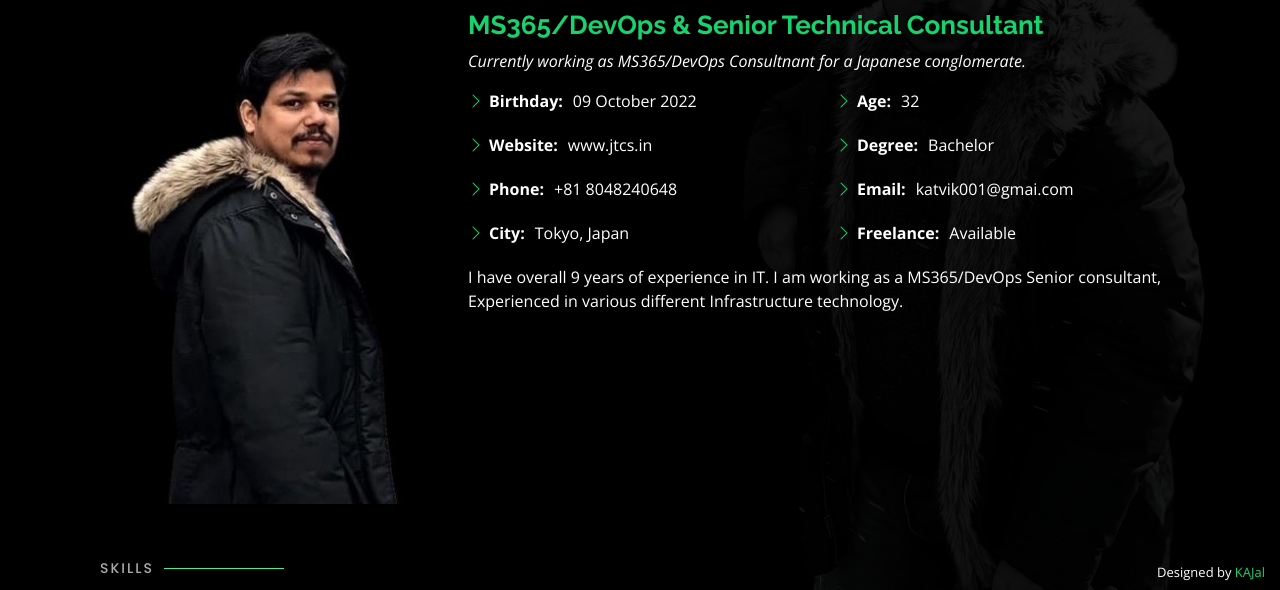
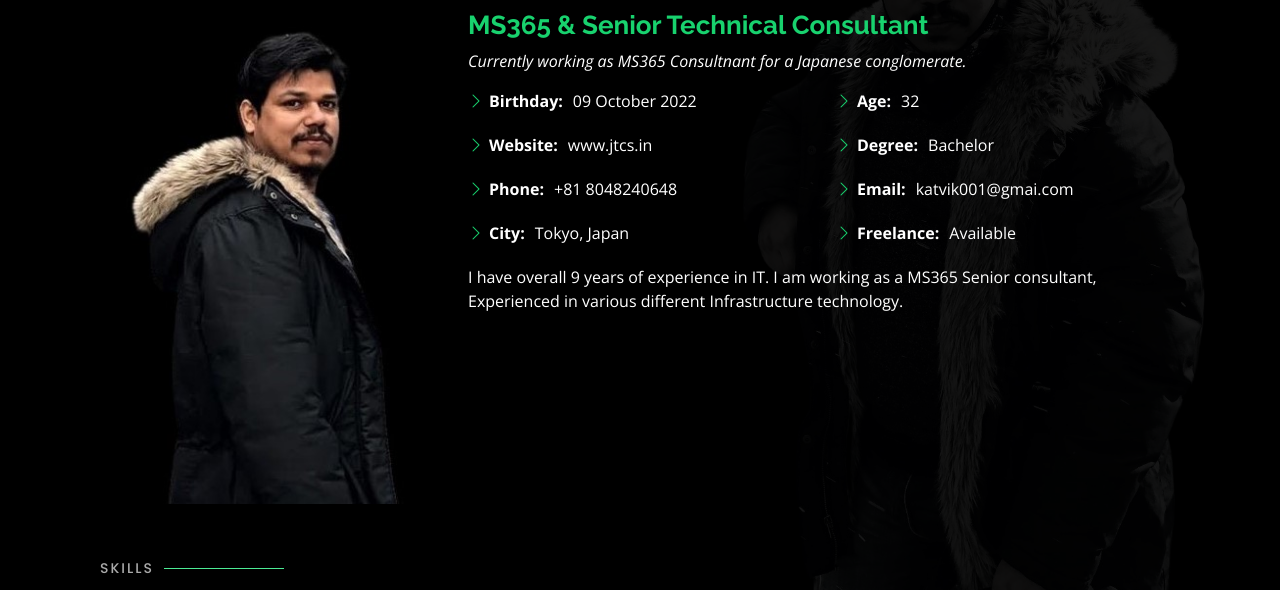
Before and after one commit to katvik001/WebDev, a plain HTML site: page index.html in a window 1280 px wide. Both pictures are taken after a click on the link "About". Shown: the part 203-793 px from the top of the page. Drawn offline with nearby package versions, Linux system fonts and the light colour scheme.

Commit message:
Update index.html

```diff
--- a/index.html
+++ b/index.html
@@ -82,9 +82,9 @@
           <img src="assets/img/me.jpg" class="img-fluid" alt="">
         </div>
         <div class="col-lg-8 pt-4 pt-lg-0 content" data-aos="fade-left">
-          <h3>MS365/DevOps &amp; Senior Technical Consultant</h3>
+          <h3>MS365 &amp; Senior Technical Consultant</h3>
           <p class="fst-italic">
-            Currently working as MS365/DevOps Consultnant for a Japanese conglomerate.
+            Currently working as MS365 Consultnant for a Japanese conglomerate.
           </p>
           <div class="row">
             <div class="col-lg-6">
@@ -105,7 +105,7 @@
             </div>
           </div>
           <p>
-            I have overall 9 years of experience in IT. I am working as a MS365/DevOps Senior consultant,
+            I have overall 9 years of experience in IT. I am working as a MS365 Senior consultant,
             Experienced in various different Infrastructure technology.
           </p>
         </div>
@@ -414,7 +414,7 @@
     <!-- You can delete the links only if you purchased the pro version. -->
     <!-- Licensing information: https://bootstrapmade.com/license/ -->
     <!-- Purchase the pro version with working PHP/AJAX contact form: https://bootstrapmade.com/personal-free-resume-bootstrap-template/ -->
-    Designed by <a href="https://www.instagram.com/vikajalkumari/?igshid=NTdlMDg3MTY%3D">KAJal</a>
+
   </div>
 
   <!-- Vendor JS Files -->
```
